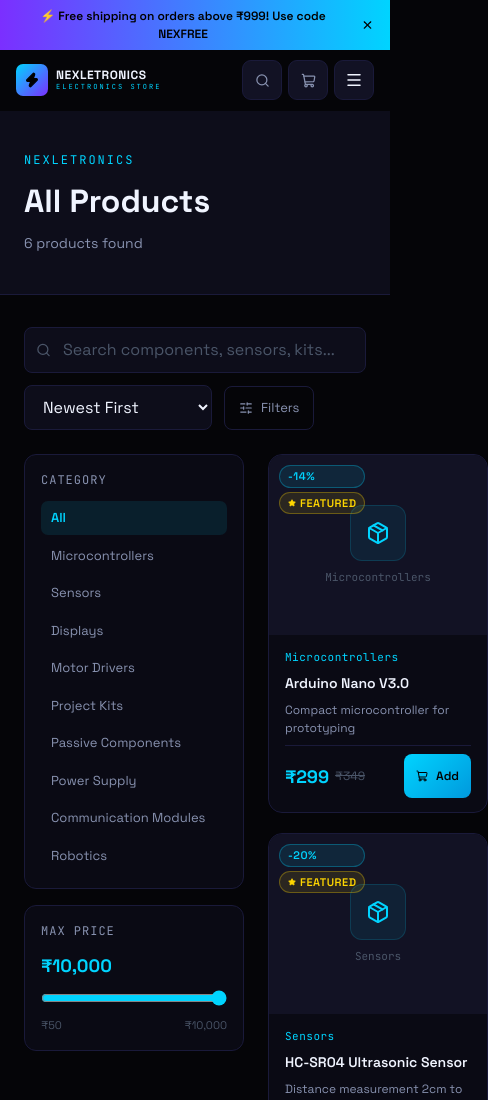
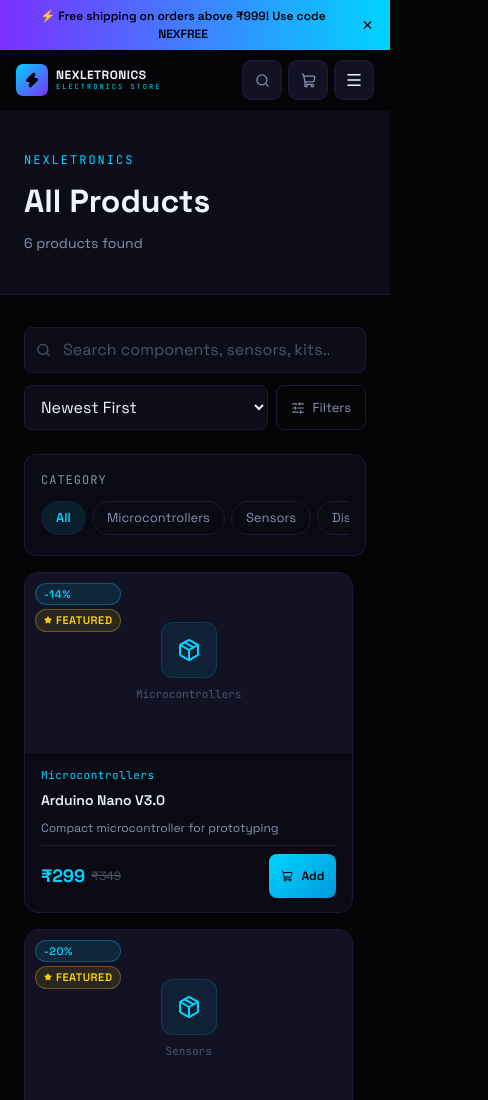
Before and after one commit to kishore281001/nexletronics, a Next.js app: page /products in a window 390 px wide. Shown: the top 1100 px of the page, 488 px wide, since content can reach past the window. Built offline with nearby package versions, Linux system fonts and the light colour scheme.

Commit message:
fix: products page mobile layout + viewport max-scale=1 for cursor jump

```diff
--- a/app/layout.tsx
+++ b/app/layout.tsx
@@ -18,8 +18,9 @@
 export const viewport = {
   width: "device-width",
   initialScale: 1,
-  maximumScale: 5,        // allow zoom for accessibility, but cap it
-  themeColor: "#050508",  // Android browser tab color = brand dark
+  maximumScale: 1,        // prevents iOS auto-zoom on input focus (cursor jump fix)
+  userScalable: false,    // belt-and-suspenders for older iOS
+  themeColor: "#050508",
 };
 
 export default function RootLayout({
--- a/app/products/page.tsx
+++ b/app/products/page.tsx
@@ -72,52 +72,54 @@
 
       <div style={{ maxWidth: 1280, margin: '0 auto', padding: '32px 24px' }}>
         {/* Search + controls */}
-        <div style={{ display: 'flex', gap: 12, marginBottom: 24, flexWrap: 'wrap', alignItems: 'center' }}>
-          {/* Search */}
-          <div style={{ flex: 1, minWidth: 240, position: 'relative' }}>
-            <Search size={15} style={{ position: 'absolute', left: 12, top: '50%', transform: 'translateY(-50%)', color: 'var(--text-muted)' }} />
+        <div style={{ display: 'flex', gap: 12, marginBottom: 24, alignItems: 'center', flexWrap: 'wrap' }}>
+          {/* Search — takes full width on mobile */}
+          <div style={{ flex: '1 1 100%', position: 'relative' }}>
+            <Search size={15} style={{ position: 'absolute', left: 12, top: '50%', transform: 'translateY(-50%)', color: 'var(--text-muted)', pointerEvents: 'none' }} />
             <input
               className="input-field"
-              style={{ paddingLeft: 38, paddingRight: 12, paddingTop: 10, paddingBottom: 10, fontSize: 14 }}
+              style={{ paddingLeft: 38, paddingRight: 36, paddingTop: 10, paddingBottom: 10, fontSize: 14, width: '100%' }}
               placeholder="Search components, sensors, kits..."
               value={search}
               onChange={e => setSearch(e.target.value)}
             />
             {search && (
-              <button onClick={() => setSearch('')} style={{ position: 'absolute', right: 10, top: '50%', transform: 'translateY(-50%)', background: 'none', border: 'none', cursor: 'pointer', color: 'var(--text-muted)', display: 'flex', alignItems: 'center' }}>
+              <button onClick={() => setSearch('')} style={{ position: 'absolute', right: 10, top: '50%', transform: 'translateY(-50%)', background: 'none', border: 'none', cursor: 'pointer', color: 'var(--text-muted)', display: 'flex', alignItems: 'center', padding: 4 }}>
                 <X size={14} />
               </button>
             )}
           </div>
 
-          {/* Sort */}
-          <select className="input-field" style={{ width: 'auto', padding: '10px 14px', fontSize: 13 }} value={sort} onChange={e => setSort(e.target.value)}>
+          {/* Sort + Filter row */}
+          <div style={{ display: 'flex', gap: 8, flex: '1 1 auto' }}>
+            <select className="input-field" style={{ flex: 1, padding: '10px 12px', fontSize: 13 }} value={sort} onChange={e => setSort(e.target.value)}>
               <option value="newest">Newest First</option>
               <option value="price-asc">Price: Low to High</option>
               <option value="price-desc">Price: High to Low</option>
               <option value="name">Name A-Z</option>
             </select>
-
-          {/* Filter toggle (mobile) */}
-          <button className="btn-ghost" style={{ padding: '10px 14px', fontSize: 13 }} onClick={() => setShowFilters(!showFilters)}>
+            <button className="btn-ghost" style={{ padding: '10px 14px', fontSize: 13, whiteSpace: 'nowrap', flexShrink: 0 }} onClick={() => setShowFilters(!showFilters)}>
               <SlidersHorizontal size={14} /> Filters
             </button>
           </div>
+        </div>
 
-        <div style={{ display: 'flex', gap: 24 }}>
-          {/* Sidebar filters */}
-          <aside style={{ width: 220, flexShrink: 0 }}>
-            {/* Category filter */}
+        {/* Sidebar + Grid — stacks on mobile */}
+        <div className="products-layout">
+          {/* Category sidebar */}
+          <aside className="products-sidebar">
             <div className="glass" style={{ borderRadius: 12, padding: 16, border: '1px solid var(--border)', marginBottom: 16 }}>
               <h4 style={{ fontSize: 12, color: 'var(--text-secondary)', textTransform: 'uppercase', letterSpacing: '1px', marginBottom: 12, fontFamily: 'var(--font-mono)' }}>Category</h4>
-              <div style={{ display: 'flex', flexDirection: 'column', gap: 4 }}>
+              {/* Mobile: horizontal scroll row */}
+              <div className="category-list">
                 {CATEGORIES.map(cat => (
-                  <button key={cat} onClick={() => setCategory(cat)} style={{
+                  <button key={cat} onClick={() => setCategory(cat)} className="category-btn" style={{
                     textAlign: 'left', padding: '7px 10px', borderRadius: 7, border: 'none', cursor: 'pointer', fontSize: 13,
                     background: category === cat ? 'rgba(0, 212, 255, 0.1)' : 'transparent',
                     color: category === cat ? 'var(--accent-cyan)' : 'var(--text-secondary)',
                     fontWeight: category === cat ? 600 : 400,
                     transition: 'all 0.15s ease',
+                    whiteSpace: 'nowrap',
                   }}>
                     {cat}
                   </button>
@@ -125,8 +127,7 @@
               </div>
             </div>
 
-            {/* Price filter */}
-            <div className="glass" style={{ borderRadius: 12, padding: 16, border: '1px solid var(--border)' }}>
+            <div className="glass price-filter-box" style={{ borderRadius: 12, padding: 16, border: '1px solid var(--border)' }}>
               <h4 style={{ fontSize: 12, color: 'var(--text-secondary)', textTransform: 'uppercase', letterSpacing: '1px', marginBottom: 12, fontFamily: 'var(--font-mono)' }}>Max Price</h4>
               <div style={{ color: 'var(--accent-cyan)', fontSize: 18, fontWeight: 700, marginBottom: 10 }}>₹{maxPrice.toLocaleString()}</div>
               <input type="range" min={50} max={10000} step={50} value={maxPrice} onChange={e => setMaxPrice(Number(e.target.value))}
@@ -139,7 +140,7 @@
           </aside>
 
           {/* Product grid */}
-          <div style={{ flex: 1 }}>
+          <div style={{ flex: 1, minWidth: 0 }}>
             {filtered.length === 0 ? (
               <div style={{ textAlign: 'center', padding: '80px 24px' }}>
                 <Package size={48} color="var(--text-muted)" style={{ marginBottom: 16 }} />
@@ -150,12 +151,61 @@
                 </button>
               </div>
             ) : (
-              <div style={{ display: 'grid', gridTemplateColumns: 'repeat(auto-fill, minmax(220px, 1fr))', gap: 20 }}>
+              <div style={{ display: 'grid', gridTemplateColumns: 'repeat(auto-fill, minmax(180px, 1fr))', gap: 16 }}>
                 {filtered.map(p => <ProductCard key={p.id} product={p} />)}
               </div>
             )}
           </div>
         </div>
+
+        <style jsx global>{`
+          /* Products layout: sidebar + grid side by side on desktop */
+          .products-layout {
+            display: flex;
+            gap: 24px;
+            align-items: flex-start;
+          }
+          .products-sidebar {
+            width: 220px;
+            flex-shrink: 0;
+          }
+          .category-list {
+            display: flex;
+            flex-direction: column;
+            gap: 4px;
+          }
+          .price-filter-box {
+            display: block;
+          }
+          /* Mobile: stack sidebar ABOVE products */
+          @media (max-width: 640px) {
+            .products-layout {
+              flex-direction: column;
+            }
+            .products-sidebar {
+              width: 100%;
+            }
+            /* Horizontal scrolling category pills on mobile */
+            .category-list {
+              flex-direction: row;
+              overflow-x: auto;
+              gap: 6px;
+              padding-bottom: 4px;
+              -webkit-overflow-scrolling: touch;
+              scrollbar-width: none;
+            }
+            .category-list::-webkit-scrollbar { display: none; }
+            .category-btn {
+              flex-shrink: 0;
+              border-radius: 20px !important;
+              padding: 6px 14px !important;
+              border: 1px solid var(--border) !important;
+            }
+            .price-filter-box {
+              display: none; /* hide price slider on mobile to save space */
+            }
+          }
+        `}</style>
       </div>
 
       <Footer />
```
Lines whose indentation alone changed are shown as unchanged.
